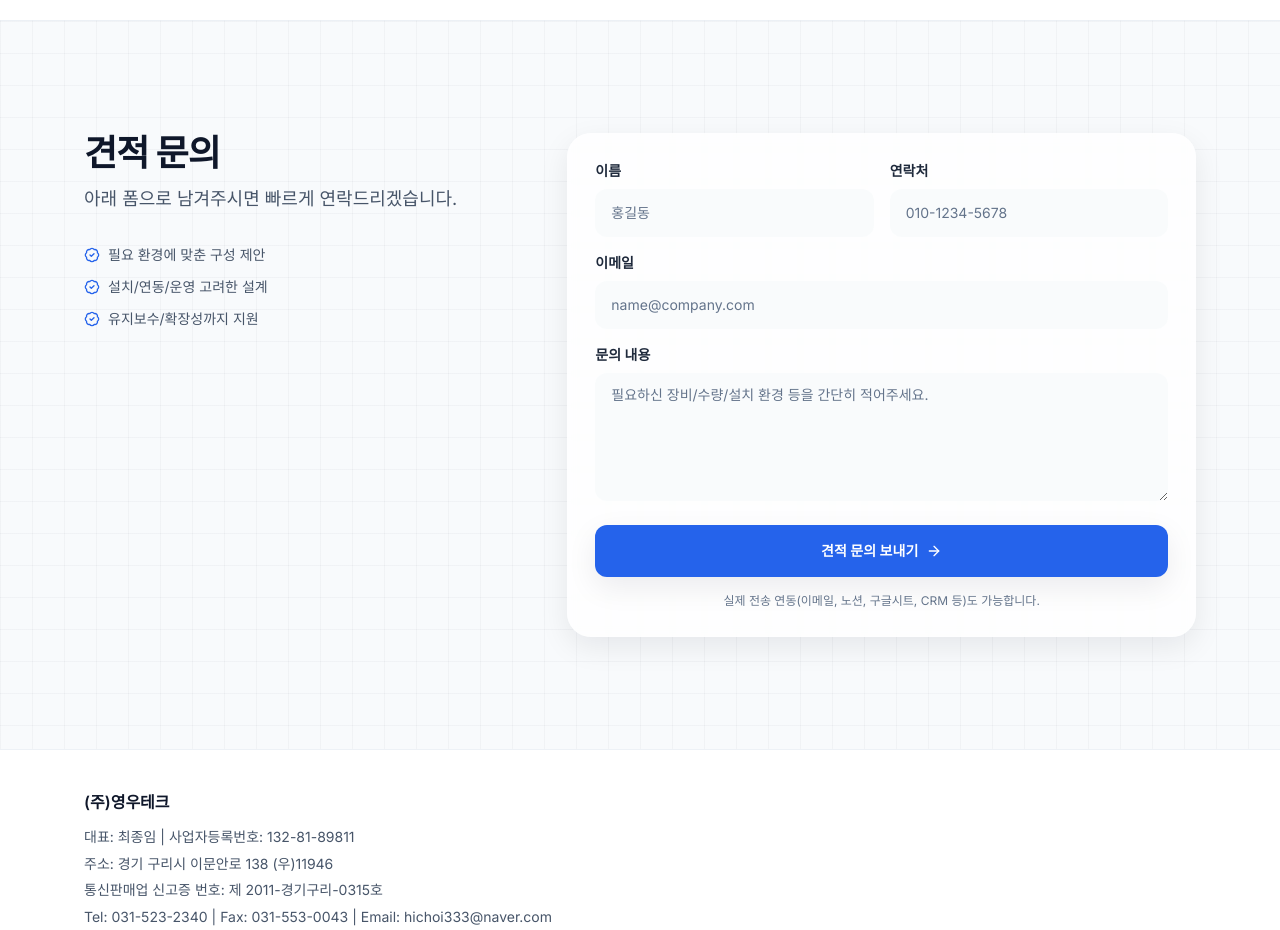
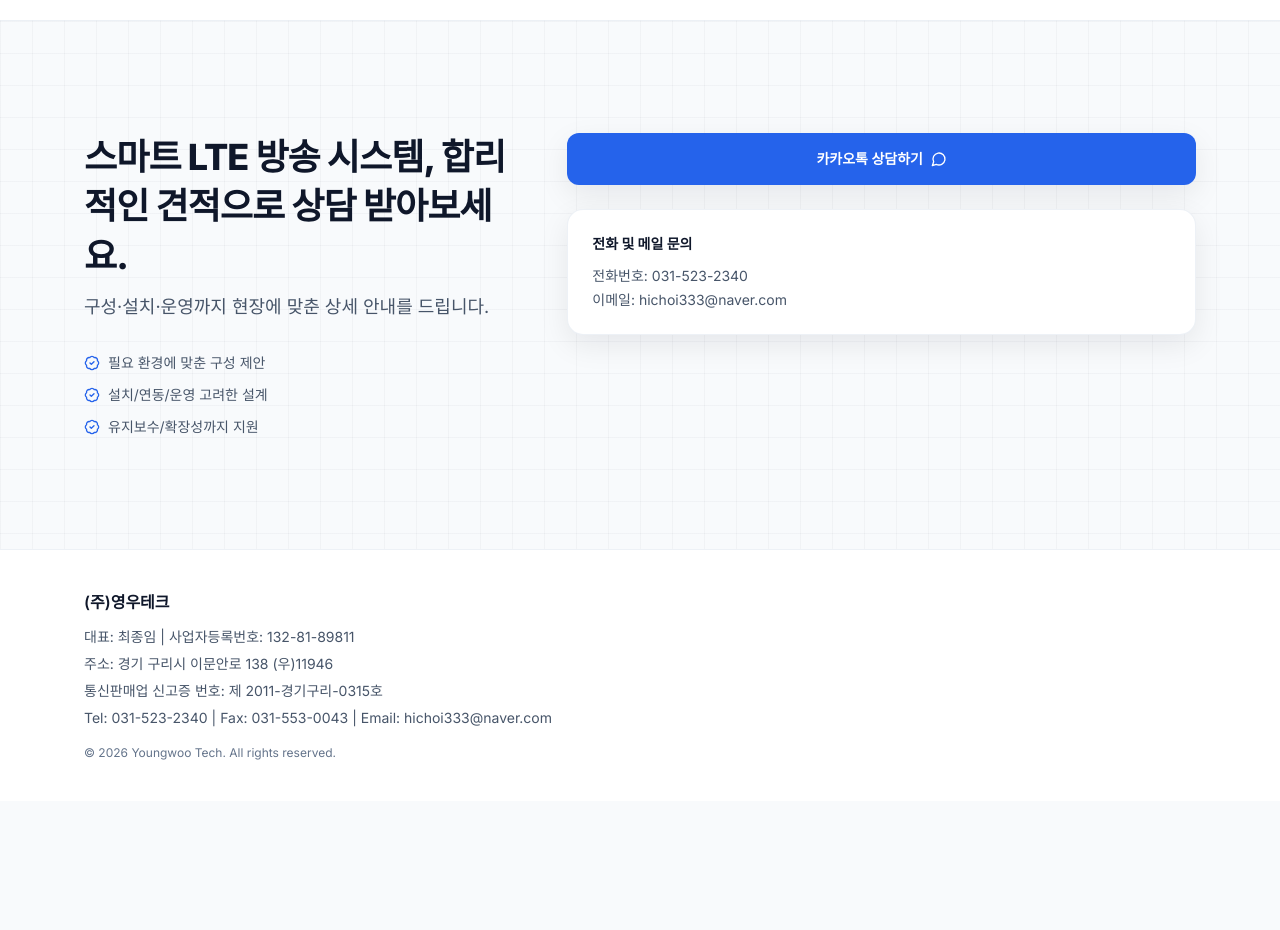
Before and after one commit to choifam0191-lgtm/emersia, a Next.js app: page / in a window 1280 px wide. Shown: the part 2680-3610 px from the top of the page. After the commit the page ends 3481 px from the top, so only its background shows below. Built offline with nearby package versions, Linux system fonts and the light colour scheme.

Commit message:
문의 채널 수정

```diff
--- a/src/app/page.tsx
+++ b/src/app/page.tsx
@@ -5,6 +5,7 @@ import {
   BadgeCheck,
   Download,
   Megaphone,
+  MessageCircle,
   Shield,
   TowerControl,
   Signal,
@@ -334,11 +335,11 @@ export default function Page() {
           <div className="mx-auto max-w-6xl px-5">
             <div className="grid gap-12 md:grid-cols-12 md:items-start">
               <MotionInView className="md:col-span-5">
-                <h2 className="text-3xl font-extrabold tracking-tight text-ink-900 md:text-4xl">
-                  견적 문의
+                <h2 className="max-w-xl text-3xl font-extrabold leading-tight tracking-tight text-ink-900 md:text-4xl md:leading-snug">
+                  스마트 LTE 방송 시스템, 합리적인 견적으로 상담 받아보세요.
                 </h2>
-                <p className="mt-3 text-base text-ink-600 md:text-lg">
-                  아래 폼으로 남겨주시면 빠르게 연락드리겠습니다.
+                <p className="mt-3 max-w-xl text-base leading-relaxed text-ink-600 md:text-lg">
+                  구성·설치·운영까지 현장에 맞춘 상세 안내를 드립니다.
                 </p>
                 <div className="mt-8 space-y-3 text-sm text-ink-600">
                   <p className="flex items-center gap-2">
@@ -357,7 +358,29 @@ export default function Page() {
               </MotionInView>
 
               <MotionInView className="md:col-span-7" delay={0.06}>
-                <ContactForm />
+                <div className="flex flex-col gap-6">
+                  <a
+                    href="https://pf.kakao.com/_texjAX/chat"
+                    target="_blank"
+                    rel="noopener noreferrer"
+                    className="focus-ring inline-flex w-full items-center justify-center gap-2 rounded-xl bg-brand-600 px-6 py-4 text-sm font-semibold text-white shadow-soft transition hover:bg-brand-700 hover:shadow-soft-lg"
+                  >
+                    카카오톡 상담하기
+                    <MessageCircle className="h-4 w-4" />
+                  </a>
+                  <div className="rounded-2xl border border-slate-200/60 bg-white p-6 shadow-soft">
+                    <p className="text-sm font-bold text-ink-900">
+                      전화 및 메일 문의
+                    </p>
+                    <div className="mt-3 space-y-1 text-sm text-ink-600">
+                      <p>전화번호: 031-523-2340</p>
+                      <p>이메일: hichoi333@naver.com</p>
+                    </div>
+                  </div>
+                </div>
+                {/* FORM_DISABLED_START — 폼 복구 시 아래 주석 해제 */}
+                {/* <ContactForm /> */}
+                {/* FORM_DISABLED_END */}
               </MotionInView>
             </div>
           </div>
```
